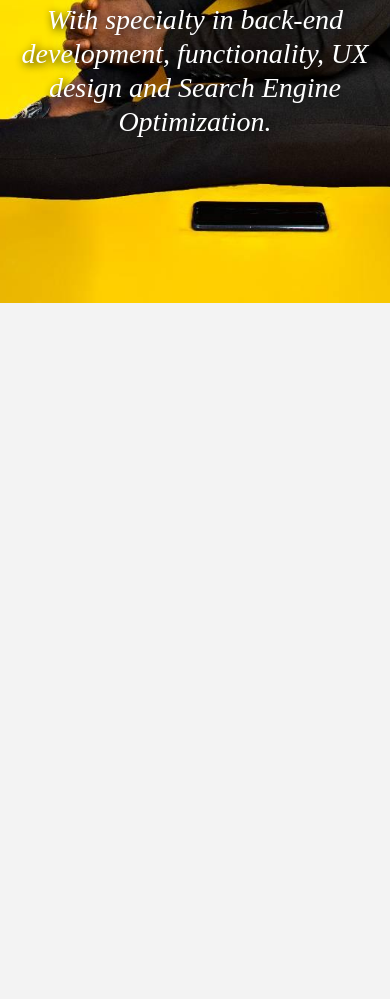
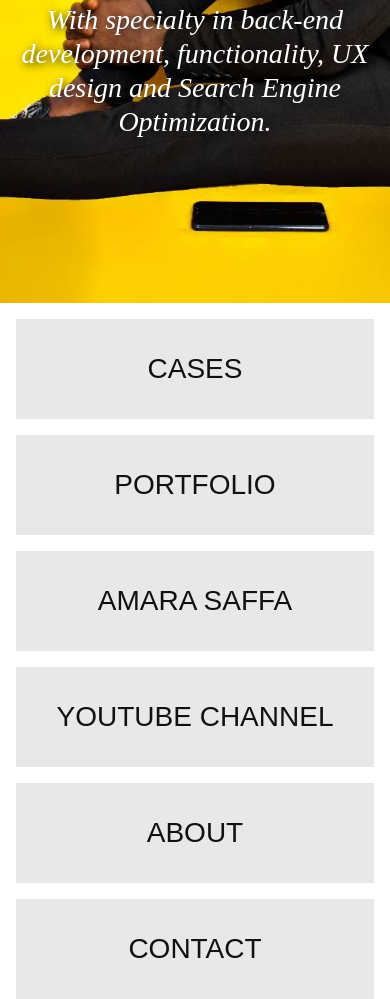
Before and after one commit to AMARASAFFA001/web-design-portfolio, a plain HTML site: page index.html in a window 390 px wide. Shown: the part 541-1540 px from the top of the page. Before the commit the page ends 844 px from the top, so only its background shows below. Drawn offline with Linux system fonts and the light colour scheme.

Commit message:
updated my main section of mt mobile device

```diff
--- a/css/style.css
+++ b/css/style.css
@@ -7,7 +7,7 @@
   }
 
   body{
-    background-color: #f3f3f3;
+    /* background-color: #f3f3f3; */
   }
 
   header{
@@ -58,6 +58,8 @@
     display: none;
   }
 
+  /* main style */
+
   /* index-banner */
 
   .index-banner{
@@ -96,3 +98,22 @@
     text-shadow: 2px 2px 8px #111111;
     text-align: center;
   }
+
+  .index-links div{
+    margin: 16px 16px 0;
+    width: calc(100% - 32px);
+    height: 100px;
+    background-color: #eae7e7;
+  }
+
+  .index-links div h2{
+    font-family: sans-serif;
+    font-size: 28px;
+    font-weight: 500;
+    color: #111;
+    line-height: 100px;
+    text-align: center;
+    text-transform: uppercase;
+  }
+
+  /* footer */
--- a/index.html
+++ b/index.html
@@ -20,6 +20,7 @@
         </nav>
     </header>
 
+    <!-- main -->
     <main>
             <section class="index-banner">
            <div class="banner-text-cont">
@@ -29,8 +30,42 @@
                 and Search Engine Optimization. </h2>
            </div>
             </section>
+
+            <section class="index-links">
+               <a href="cases.html">
+                <div class="index-boxlink-square">
+                    <h2>Cases</h2>
+                </div>
+               </a>
+                <a href="portfolio.html">
+                    <div class="index-boxlink-rectangle">
+                        <h2>Portfolio</h2>
+                    </div>
+                </a>
+                <a href="amara.html">
+                    <div class="index-boxlink-square">
+                        <h2>Amara Saffa</h2>
+                    </div>
+                </a>
+                <a href="youtube.html">
+                    <div class="index-boxlink-rectangle">
+                        <h2>Youtube Channel</h2>
+                    </div>
+                </a>
+                <a href="about.html">
+                    <div class="index-boxlink-squar">
+                        <h2>About</h2>
+                    </div>
+                </a>
+                <a href="contact.html">
+                    <div class="index-boxlink-squar">
+                        <h2>Contact</h2>
+                    </div>
+                </a>
+            </section>
     </main>
 
+    <!-- footer -->
     <footer>
 
     </footer>
```
